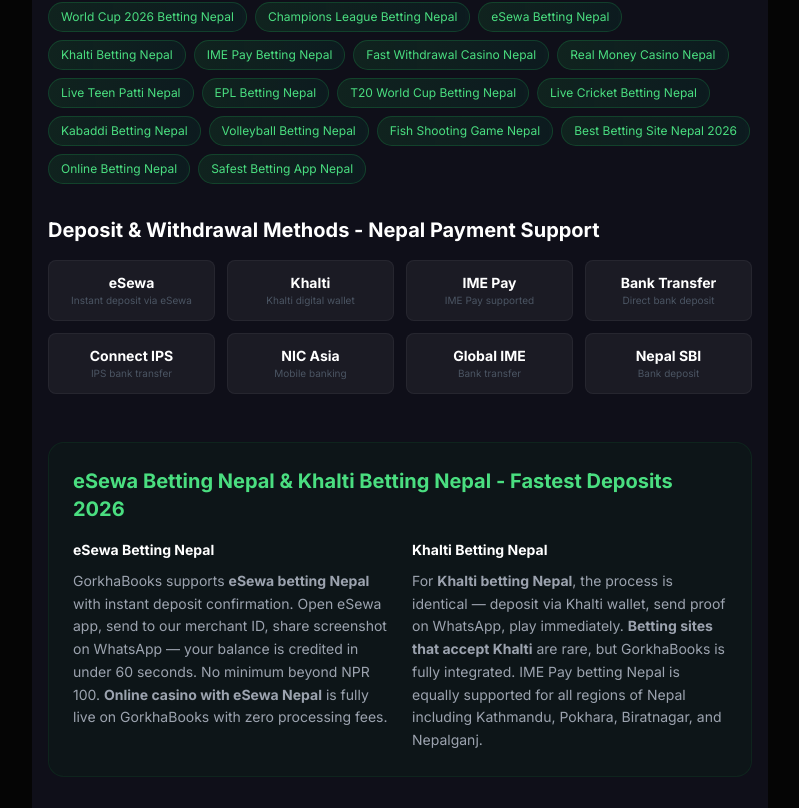
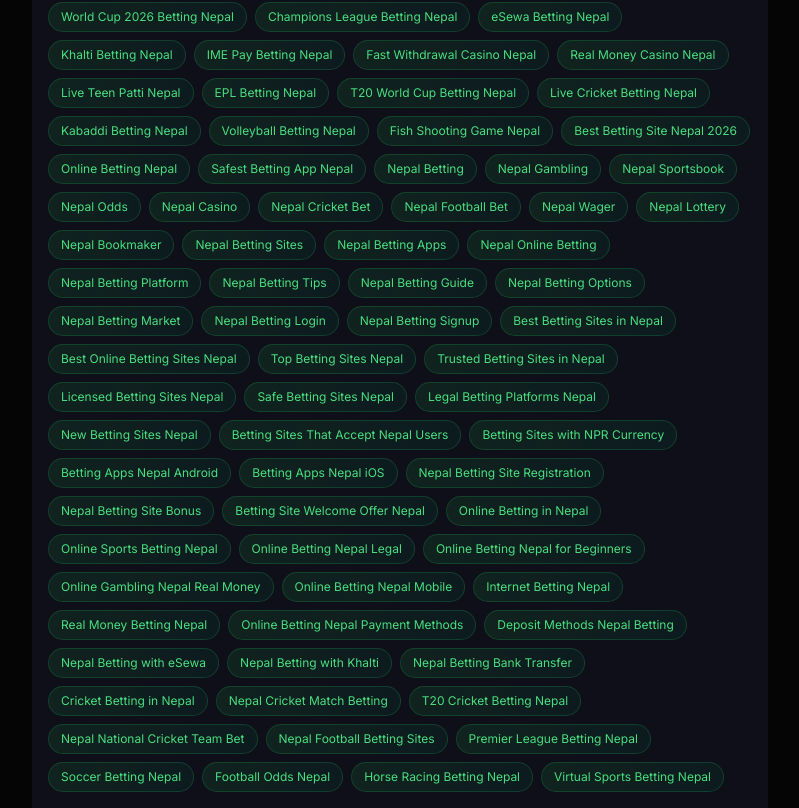
Before and after one commit to whatapi00-max/gorkha247, a Next.js app: page / in a window 1280 px wide. Shown: the part 5625-6433 px from the top of the page, without its empty margins (224-1023 px from the left). Built offline with nearby package versions, Linux system fonts and the light colour scheme.

Commit message:
SEO: Add 70+ new Nepal betting keywords and legal FAQ section

```diff
--- a/src/components/SEOContent.tsx
+++ b/src/components/SEOContent.tsx
@@ -138,6 +138,24 @@
                 'EPL Betting Nepal', 'T20 World Cup Betting Nepal', 'Live Cricket Betting Nepal',
                 'Kabaddi Betting Nepal', 'Volleyball Betting Nepal', 'Fish Shooting Game Nepal',
                 'Best Betting Site Nepal 2026', 'Online Betting Nepal', 'Safest Betting App Nepal',
+                'Nepal Betting', 'Nepal Gambling', 'Nepal Sportsbook', 'Nepal Odds', 'Nepal Casino',
+                'Nepal Cricket Bet', 'Nepal Football Bet', 'Nepal Wager', 'Nepal Lottery', 'Nepal Bookmaker',
+                'Nepal Betting Sites', 'Nepal Betting Apps', 'Nepal Online Betting', 'Nepal Betting Platform',
+                'Nepal Betting Tips', 'Nepal Betting Guide', 'Nepal Betting Options', 'Nepal Betting Market',
+                'Nepal Betting Login', 'Nepal Betting Signup', 'Best Betting Sites in Nepal',
+                'Best Online Betting Sites Nepal', 'Top Betting Sites Nepal', 'Trusted Betting Sites in Nepal',
+                'Licensed Betting Sites Nepal', 'Safe Betting Sites Nepal', 'Legal Betting Platforms Nepal',
+                'New Betting Sites Nepal', 'Betting Sites That Accept Nepal Users', 'Betting Sites with NPR Currency',
+                'Betting Apps Nepal Android', 'Betting Apps Nepal iOS', 'Nepal Betting Site Registration',
+                'Nepal Betting Site Bonus', 'Betting Site Welcome Offer Nepal', 'Online Betting in Nepal',
+                'Online Sports Betting Nepal', 'Online Betting Nepal Legal', 'Online Betting Nepal for Beginners',
+                'Online Gambling Nepal Real Money', 'Online Betting Nepal Mobile', 'Internet Betting Nepal',
+                'Real Money Betting Nepal', 'Online Betting Nepal Payment Methods', 'Deposit Methods Nepal Betting',
+                'Nepal Betting with eSewa', 'Nepal Betting with Khalti', 'Nepal Betting Bank Transfer',
+                'Cricket Betting in Nepal', 'Nepal Cricket Match Betting', 'T20 Cricket Betting Nepal',
+                'Nepal National Cricket Team Bet', 'Nepal Football Betting Sites', 'Premier League Betting Nepal',
+                'Soccer Betting Nepal', 'Football Odds Nepal', 'Horse Racing Betting Nepal',
+                'Virtual Sports Betting Nepal',
               ].map((game) => (
                 <a
                   key={game}
@@ -258,6 +276,32 @@
             </div>
           </div>
 
+          {/* Legal & Beginner FAQ Section */}
+          <div className="mt-12 p-6 rounded-2xl bg-emerald-950/20 border border-emerald-800/20">
+            <h3 className="text-xl font-bold text-emerald-400 mb-4">Legal & Beginner Betting Questions Nepal 2026</h3>
+            <div className="grid grid-cols-1 md:grid-cols-2 gap-4 text-sm text-gray-400 leading-relaxed">
+              {[
+                { q: 'Is betting legal in Nepal?', a: 'GorkhaBooks operates internationally and accepts Nepal players. Online betting is accessible through our platform with full legal compliance and player protection.' },
+                { q: 'Is online betting allowed in Nepal?', a: 'Many Nepal players use GorkhaBooks for online betting. Our platform is safe, licensed, and offers full support for Nepal users with eSewa/Khalti deposits.' },
+                { q: 'What is the legal age for betting in Nepal?', a: 'You must be 18+ to bet on GorkhaBooks. Age verification is required for all new registrations to ensure responsible gaming.' },
+                { q: 'How does betting work in Nepal?', a: 'Register via WhatsApp, deposit via eSewa/Khalti, choose your game or sport, place your bet, and withdraw winnings in 5 minutes. Full guide available on request.' },
+                { q: 'Can Nepalese use international betting sites?', a: 'Yes, GorkhaBooks is designed for Nepal players. We accept NPR currency, eSewa, Khalti, IME Pay, and offer 24/7 Nepali support.' },
+                { q: 'How to start betting in Nepal?', a: 'Message our WhatsApp to create your account. Deposit minimum NPR 100 via eSewa or Khalti, then start betting on cricket, football, IPL, live casino, and more.' },
+                { q: 'How to register on a betting site in Nepal?', a: 'GorkhaBooks registration is instant via WhatsApp. No complicated forms — just message us, provide basic details, and your account is ready in 1 minute.' },
+                { q: 'How to deposit money for betting in Nepal?', a: 'Use eSewa, Khalti, IME Pay, or bank transfer. Send payment to our merchant ID, share screenshot on WhatsApp, and your balance is credited instantly.' },
+                { q: 'How to withdraw betting winnings in Nepal?', a: 'Request withdrawal via WhatsApp. We process in 5 minutes to your eSewa, Khalti, IME Pay, or bank account. Same-day withdrawal guaranteed.' },
+                { q: 'Which betting sites are available in Nepal?', a: 'GorkhaBooks is the #1 Nepal betting site with 50,000+ players. We offer better odds, faster withdrawals, and local payment support than MelBet, 1xBet, or Parimatch.' },
+                { q: 'Which betting sites accept Nepalese players?', a: 'GorkhaBooks fully accepts Nepal players with NPR currency, eSewa/Khalti/IME Pay deposits, and 24/7 Nepali language support.' },
+                { q: 'How to bet on cricket in Nepal?', a: 'Join GorkhaBooks, deposit, navigate to cricket betting, select IPL, T20, or international matches, place your bet with live odds, and watch the match with instant payouts.' },
+              ].map((faq, i) => (
+                <div key={i} className="p-4 rounded-xl bg-white/5 border border-white/10">
+                  <h4 className="text-sm font-bold text-white mb-2">{faq.q}</h4>
+                  <p className="text-xs text-gray-500">{faq.a}</p>
+                </div>
+              ))}
+            </div>
+          </div>
+
           {/* Long-tail keyword paragraphs */}
           <div className="mt-12 space-y-4 text-sm text-gray-500 leading-relaxed">
             <h3 className="text-lg font-bold text-white">Nepal Online Gaming & Betting Guide 2026</h3>
--- a/src/components/SEOKeywords.tsx
+++ b/src/components/SEOKeywords.tsx
@@ -281,6 +281,30 @@
               'parimatch nepal alternative', 'nepal betting site reviews 2026', 'safest betting app nepal 2026',
               'how to bet online in nepal', 'beginner guide online betting nepal', 'fast withdrawal betting nepal',
               'online casino with esewa nepal', 'betting sites that accept khalti',
+              'Nepal betting', 'Nepal gambling', 'Nepal sportsbook', 'Nepal odds', 'Nepal casino',
+              'Nepal cricket bet', 'Nepal football bet', 'Nepal wager', 'Nepal lottery', 'Nepal bookmaker',
+              'Nepal betting sites', 'Nepal betting apps', 'Nepal online betting', 'Nepal betting platform',
+              'Nepal betting tips', 'Nepal betting guide', 'Nepal betting options', 'Nepal betting market',
+              'Nepal betting login', 'Nepal betting signup', 'best betting sites in Nepal',
+              'best online betting sites Nepal', 'top betting sites Nepal', 'trusted betting sites in Nepal',
+              'licensed betting sites Nepal', 'safe betting sites Nepal', 'legal betting platforms Nepal',
+              'new betting sites Nepal', 'betting sites that accept Nepal users', 'betting sites with NPR currency',
+              'betting apps Nepal Android', 'betting apps Nepal iOS', 'Nepal betting site registration',
+              'Nepal betting site bonus', 'betting site welcome offer Nepal', 'online betting in Nepal',
+              'online sports betting Nepal', 'online betting Nepal legal', 'online betting Nepal for beginners',
+              'online gambling Nepal real money', 'online betting Nepal mobile', 'internet betting Nepal',
+              'real money betting Nepal', 'online betting Nepal payment methods', 'deposit methods Nepal betting',
+              'Nepal betting with eSewa', 'Nepal betting with Khalti', 'Nepal betting bank transfer',
+              'cricket betting in Nepal', 'Nepal cricket match betting', 'T20 cricket betting Nepal',
+              'Nepal national cricket team bet', 'Nepal football betting sites', 'Premier League betting Nepal',
+              'soccer betting Nepal', 'football odds Nepal', 'horse racing betting Nepal',
+              'virtual sports betting Nepal', 'is betting legal in Nepal', 'is online betting allowed in Nepal',
+              'is gambling legal in Nepal', 'how does betting work in Nepal', 'what is the legal age for betting in Nepal',
+              'can Nepalese use international betting sites', 'how to start betting in Nepal',
+              'how to register on a betting site in Nepal', 'how to deposit money for betting in Nepal',
+              'how to withdraw betting winnings in Nepal', 'is sports betting taxed in Nepal',
+              'which betting sites are available in Nepal', 'which betting sites accept Nepalese players',
+              'how to bet on cricket in Nepal',
             ].map((keyword) => (
               <a
                 key={keyword}
```
